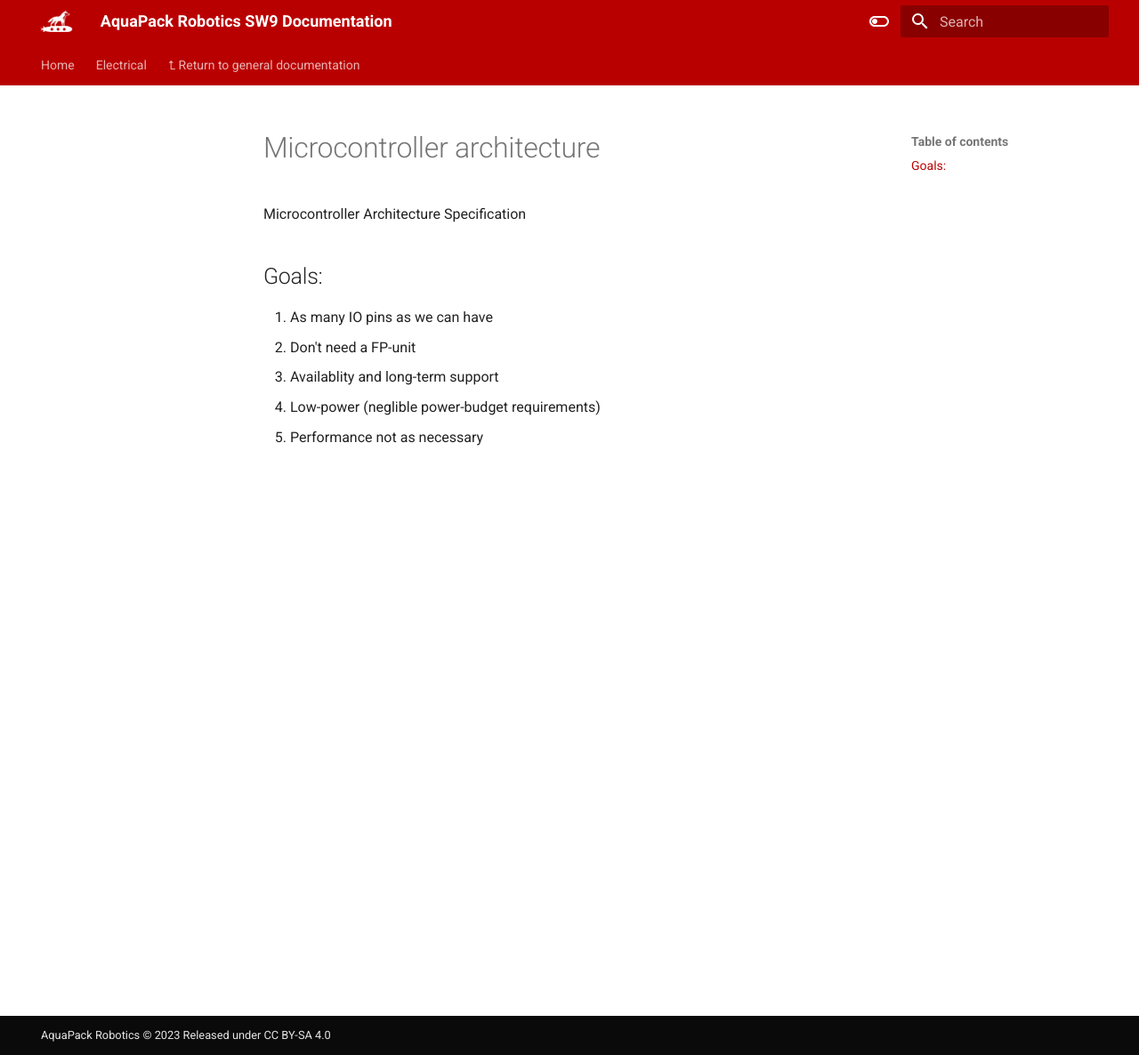
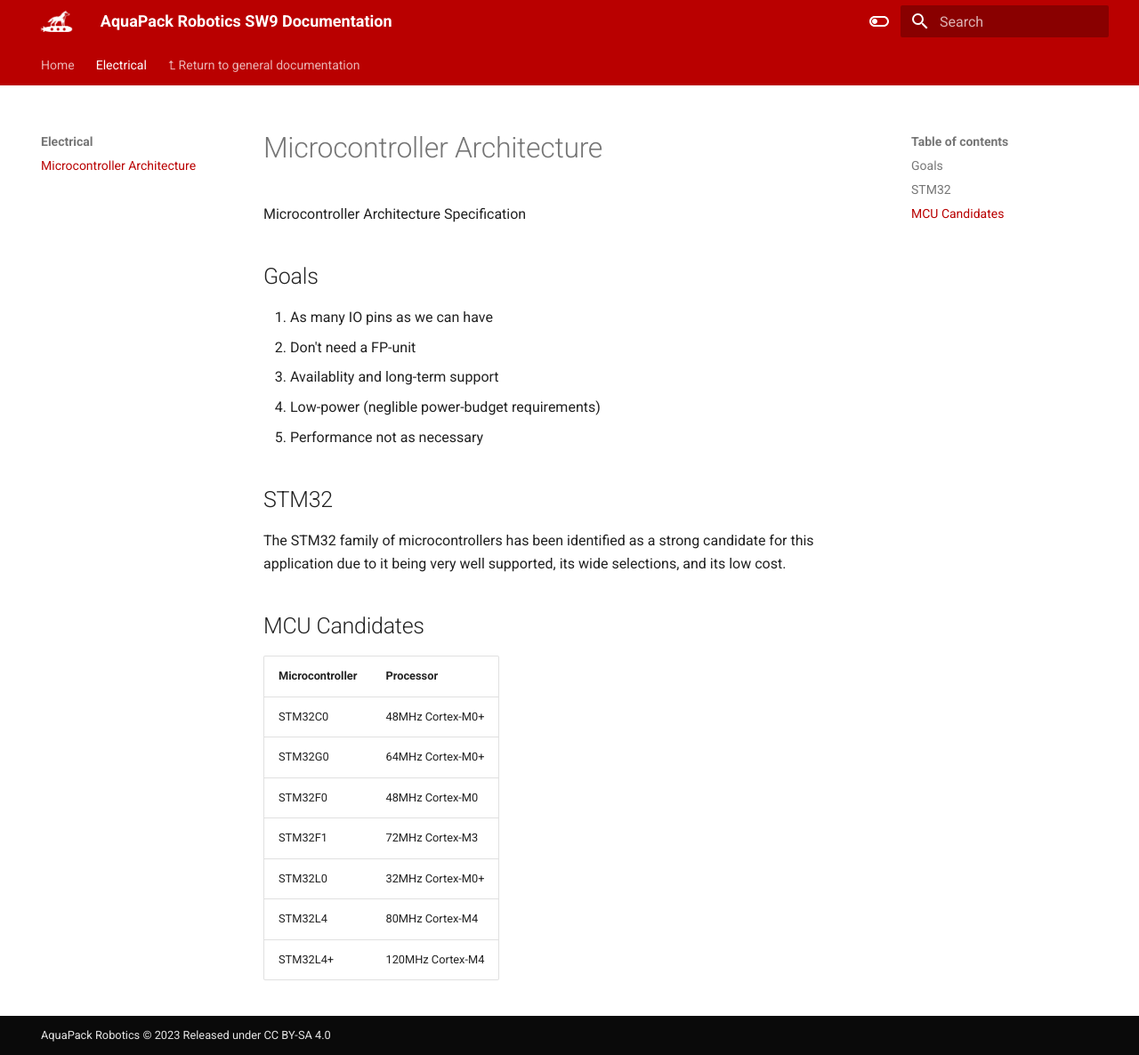
Before and after one commit to ncsurobotics/SW9-Documentation, an MkDocs documentation site: the page built from docs/electrical/microcontrollers/microcontroller-architecture.md, in a window 1280 px wide and 1186 px high. Shown: the whole window at 89% size. Built offline with MkDocs 1.6.1 and Material for MkDocs 9.7.7, drawn with Linux system fonts in a browser that asks for light colours; comment, search, counter and statistics services are not loaded.

Commit message:
STM32 table updated

```diff
--- a/docs/electrical/microcontrollers/microcontroller-architecture.md
+++ b/docs/electrical/microcontrollers/microcontroller-architecture.md
@@ -1,8 +1,49 @@
 Microcontroller Architecture Specification
 
-## Goals:
+## Goals
 1. As many IO pins as we can have
 2. Don't need a FP-unit
 3. Availablity and long-term support
 4. Low-power (neglible power-budget requirements)
 5. Performance not as necessary
+
+## STM32
+The STM32 family of microcontrollers has been identified as a
+strong candidate for this application due to it being very well
+supported, its wide selections, and its low cost.
+
+## MCU Candidates
+<table>
+    <tr>
+        <th>Microcontroller</th>
+        <th>Processor</th>
+    </tr>
+    <tr>
+        <td>STM32C0</td>
+        <td>48MHz Cortex-M0+</td>
+    </tr>
+    <tr>
+        <td>STM32G0</td>
+        <td>64MHz Cortex-M0+</td>
+    </tr>
+    <tr>
+        <td>STM32F0</td>
+        <td>48MHz Cortex-M0</td>
+    </tr>
+    <tr>
+        <td>STM32F1</td>
+        <td>72MHz Cortex-M3</td>
+    </tr>
+    <tr>
+        <td>STM32L0</td>
+        <td>32MHz Cortex-M0+</td>
+    </tr>
+    <tr>
+        <td>STM32L4</td>
+        <td>80MHz Cortex-M4</td>
+    </tr>
+    <tr>
+        <td>STM32L4+</td>
+        <td>120MHz Cortex-M4</td>
+    </tr>
+</table>
--- a/mkdocs.yml
+++ b/mkdocs.yml
@@ -34,5 +34,5 @@
 nav:
   - Home: index.mdl
   - Electrical:
-      - Microcontroller Architecture: electrical/microcontroller-architecture.md
+      - Microcontroller Architecture: electrical/microcontrollers/microcontroller-architecture.md
   - ⮤ Return to general documentation: https://ncsurobotics.github.io/
```
